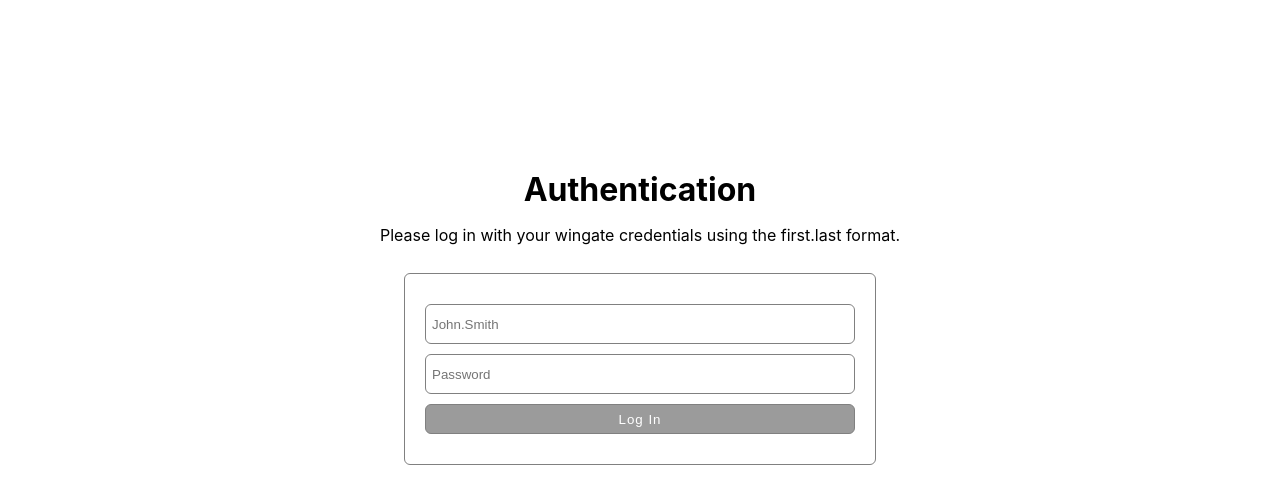
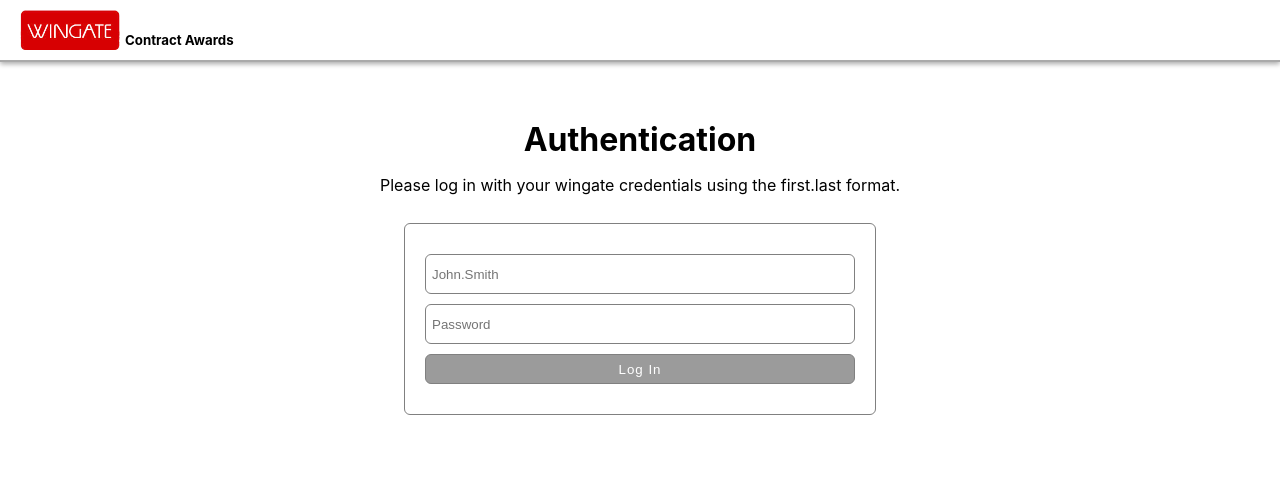
Before and after one commit to stalliardo/contract-awards, a React (Create React App) app in the folder client/: page /auth in a window 1280 px wide. Shown: the top 504 px of the page. Built offline with nearby package versions, Linux system fonts and the light colour scheme.

Commit message:
Added logo to the navbar and some stying

```diff
--- a/client/public/index.html
+++ b/client/public/index.html
@@ -2,7 +2,7 @@
 <html lang="en">
   <head>
     <meta charset="utf-8" />
-    <link rel="icon" href="%PUBLIC_URL%/favicon.ico" />
+    <link rel="icon" href="%PUBLIC_URL%/favicon2.ico" />
     <meta name="viewport" content="width=device-width, initial-scale=1" />
     <meta name="theme-color" content="#000000" />
     <meta
--- a/client/src/components/awards/awards.css
+++ b/client/src/components/awards/awards.css
@@ -1,6 +1,6 @@
 .awards-page-container {
     width: 90%;
-    margin: 20px auto;
+    margin: 80px auto;
     height: fit-content;
 
     h3 {
--- a/client/src/components/navbar/Navbar.js
+++ b/client/src/components/navbar/Navbar.js
@@ -65,6 +65,10 @@ const Navbar = () => {
 
   return (
     <nav className='navbar-container'>
+      <div className='logo-container'>
+        <img src={`${process.env.PUBLIC_URL}/wingate-logo.jpg`} width={100}/>
+        <h5>Contract Awards</h5>
+      </div>
       <div className='nav-end-container'>
         {
           auth.isAuthenticated ?
@@ -78,8 +82,14 @@ const Navbar = () => {
                     <>
                       <SelectMenu allSettingPlaceholder={false} placeholder={addSlashToYearString(selectedFinancialYear)} menuItems={menuItems} handleItemSelection={onFinancialYearSelected} />
                     </>
+
                   }
                 </div>
+              }
+
+              {
+                !showSelectMenu &&
+                  <span>FY: {addSlashToYearString(selectedFinancialYear)}</span>
               }
               {
                 authenticatedUser.role === ROLES.CA01 || authenticatedUser.role === ROLES.CA02 ?
--- a/client/src/components/navbar/navbar.css
+++ b/client/src/components/navbar/navbar.css
@@ -1,10 +1,29 @@
 .navbar-container {
+    position: fixed;
+    top: 0;
     width: 100%;
     height: 50px;
     display: flex;
     flex-direction: row;
-    justify-content: flex-end;
+    justify-content: space-between;
     align-content: center;
+
+    background-color: white;
+    border-bottom: 2px solid darkgray;
+    padding-bottom: 10px;
+    box-shadow: 0px 2px 5px darkgray;
+}
+
+.logo-container {
+    margin-left: 20px;
+    margin-top: 10px;
+    width: fit-content;
+    display: flex;
+
+    h5 {
+        margin-left: 5px;
+    }
+
 }
 
 .nav-end-container {
@@ -13,10 +32,11 @@
     margin-right: 100px;
     display: flex;
     justify-content: space-around;
+    align-items: center;
 
     a {
         text-decoration: none;
-        margin-top: 10px;
+        /* margin-top: 10px; */
         margin-left: 30px;
         color: rgb(61, 61, 61);
 
@@ -35,6 +55,10 @@
         height: fit-content;
         margin-top: 6px;
         width: 100px;
+
+        span {
+            color: red;
+        }
     }
 }
 
--- a/client/src/routes/admin.css
+++ b/client/src/routes/admin.css
@@ -1,5 +1,5 @@
 .admin-page-container {
-    margin: 60px auto;
+    margin: 80px auto;
     width: 90%;
     height: fit-content;
     /* border: 1px solid red; */
```
Also changed, not shown: client/public/wingate-logo.jpg (added), 1 other file (tests, documents, lock files or other folders).
